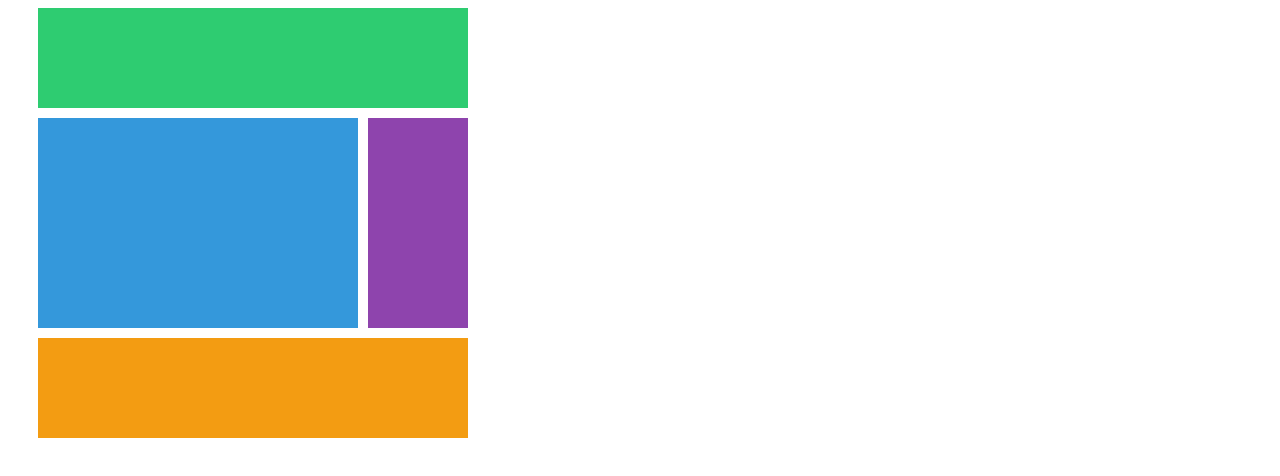
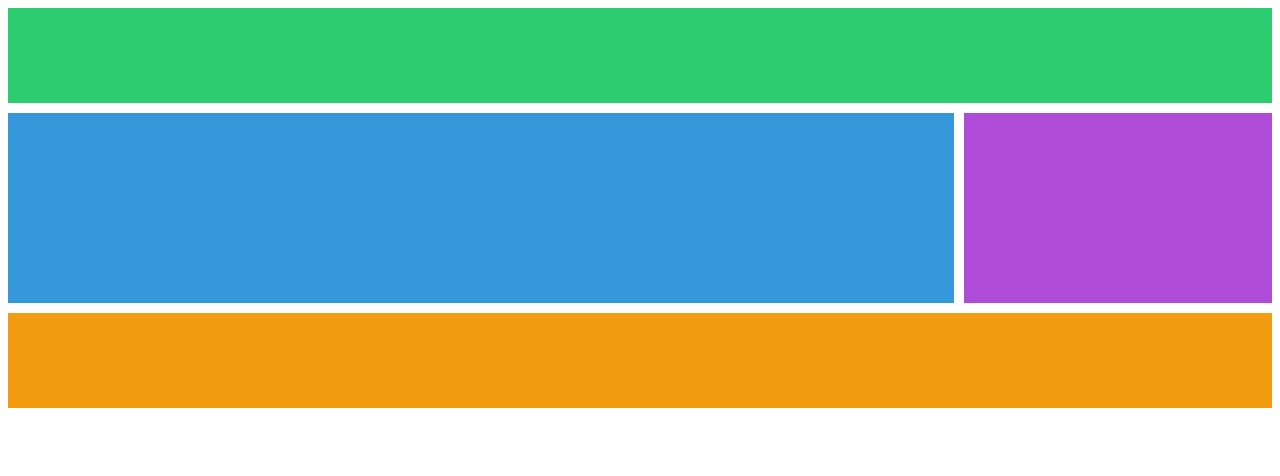
Before and after one commit to guswn2521/SCSS-Layout-Masterclass, a plain HTML site: page index.html in a window 1280 px wide. Drawn offline with Linux system fonts and the light colour scheme.

Commit message:
# 2.7 Grid Template
1. fr : fraction. 비율
-> 가능한 많은 공간을 차지한다.
** 수직으로는 높이를 지정하지 않으면 공간이 없음.
** width는 안줘도 부모의 넓이가 default이지만, height는 따로 안주면 grid가 안생긴다.

2. grid-template :
1) 각 자식요소에서 이름을 지어주고, 부모에서 grid-template 프로퍼티에서 따옴표안에 그 이름을 이용해 배열한다.
2) 이름 배열 후에 각 row의 height를 지정해준다.
3) 컬럼의 width를 제일 마지막에 / 이후에 쓴다.
4) 선이름을 선이 오는 순서에 대괄호로 줄 수 있다. -> 단 이름을 주면 모든 행에 같이 줘야 한다.

```diff
--- a/style.css
+++ b/style.css
@@ -1,28 +1,30 @@
 .grid {
-  margin-left: 30px;
   display: grid;
   gap: 10px;
-  grid-template-columns: [first-line] 100px [second-line] 100px [third-line] 100px [fourth-line] 100px [fifth-line];
-  grid-template-rows: repeat(4, 100px [sexy-line]);
+  height: 50vh;
+
+  grid-template:
+    "header header header header" 1fr
+    "content content content nav" 2fr
+    "footer footer footer footer" 1fr
+    / 1fr 1fr 1fr 1fr;
 }
 .header {
   background-color: #2ecc71;
-  grid-column: 1/-1;
+  grid-area: header;
 }
 
 .content {
   background-color: #3498db;
-  grid-column: first-line / fourth-line;
-  grid-row: sexy-line 1 / sexy-line 3;
+  grid-area: content;
 }
 
 .nav {
-  background-color: #8e44ad;
-  grid-column: -2/-1;
-  grid-row: 2/-2;
+  background-color: #ae4cd8;
+  grid-area: nav;
 }
 
 .footer {
   background-color: #f39c12;
-  grid-column: 1/-1;
+  grid-area: footer;
 }
```
